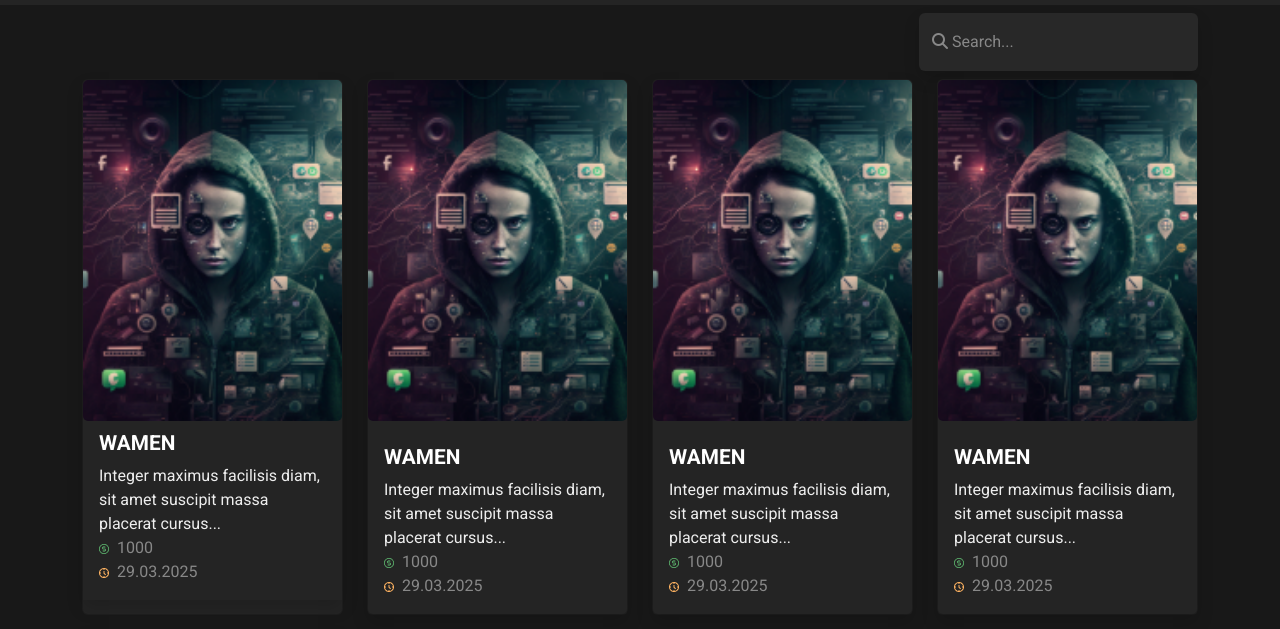
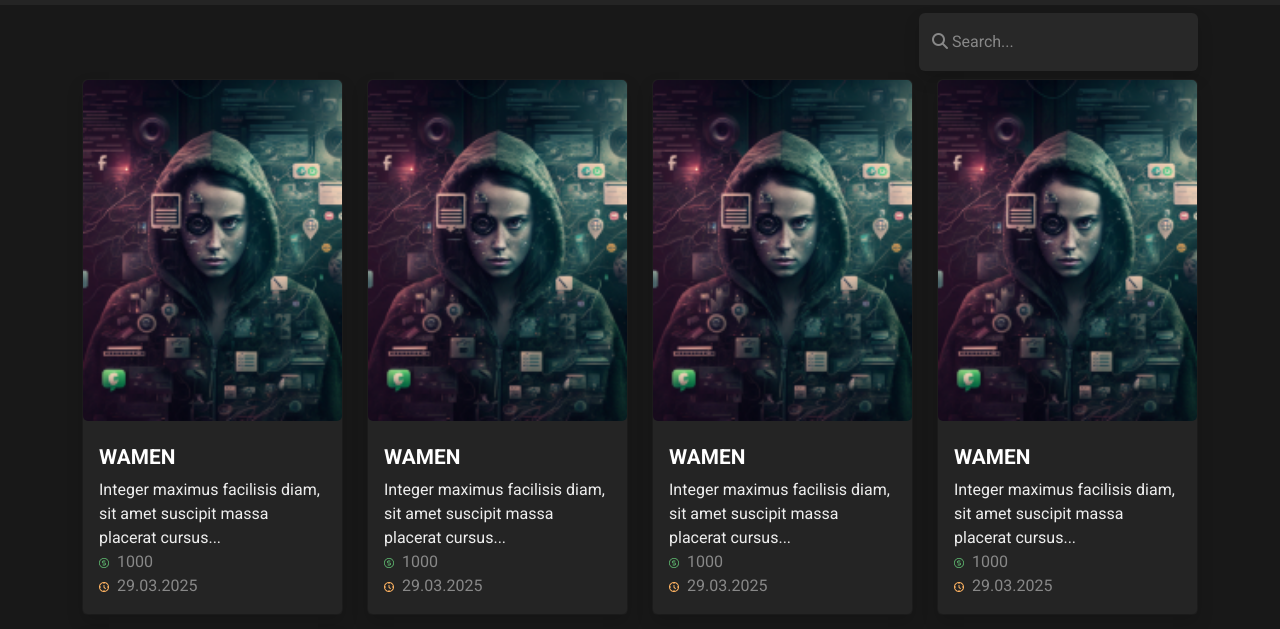
Before and after one commit to DrRuski/noroff-auction-house, a website: page src/html/home.html in a window 1280 px wide. Shown: the part 85-714 px from the top of the page. Drawn offline with nearby package versions, Linux system fonts and the light colour scheme.

Commit message:
Quick css issue update

```diff
--- a/src/html/home.html
+++ b/src/html/home.html
@@ -128,7 +128,7 @@
           <div class="col-6 col-lg-3">
             <div class="card h-100">
               <div class="d-flex flex-column gap-2 shadow">
-                <div class="itemImage">
+                <div>
                   <a class="itemLink" href="./subPages/viewItem.html">
                     <img
                       src="../../assets/NFT/nftONE.png"
```
